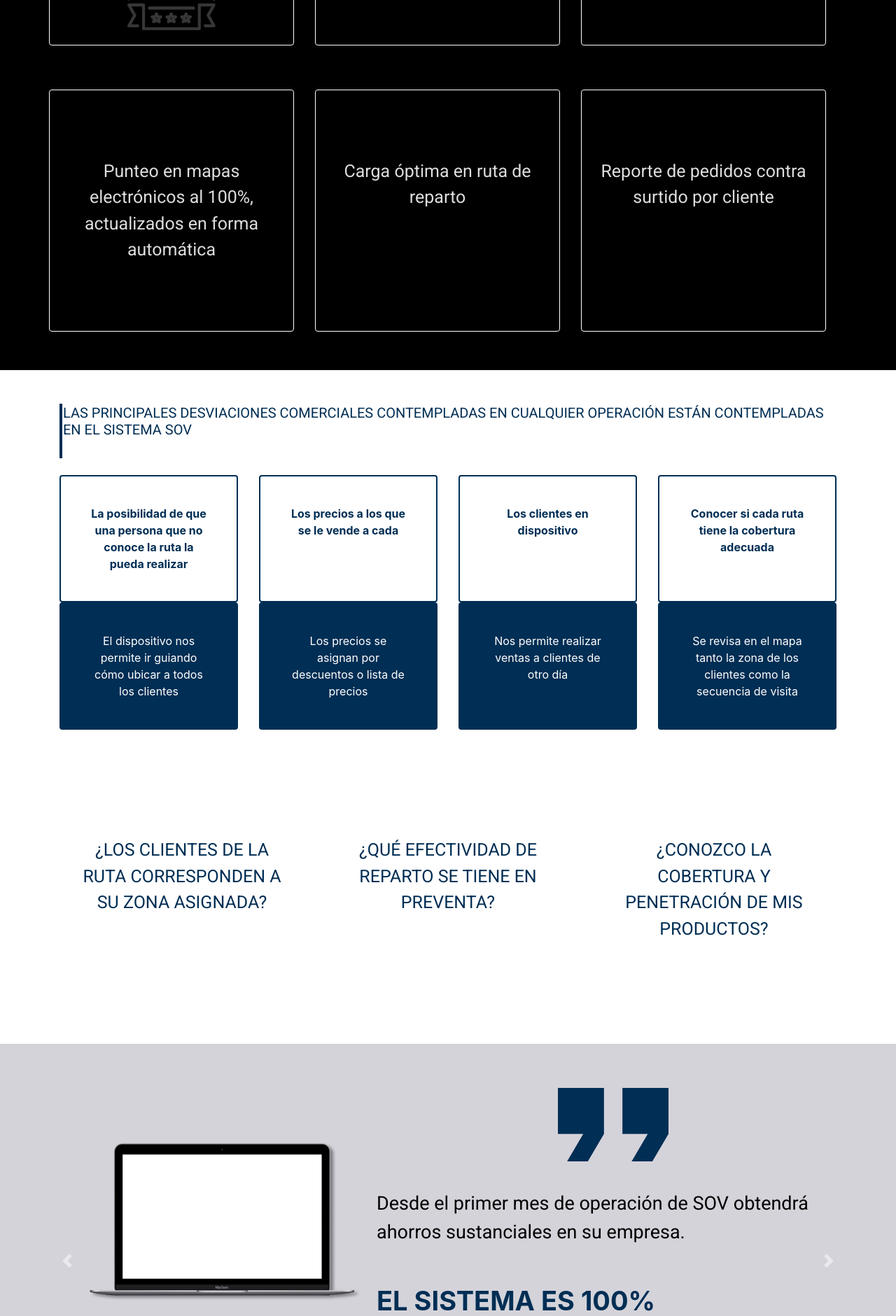
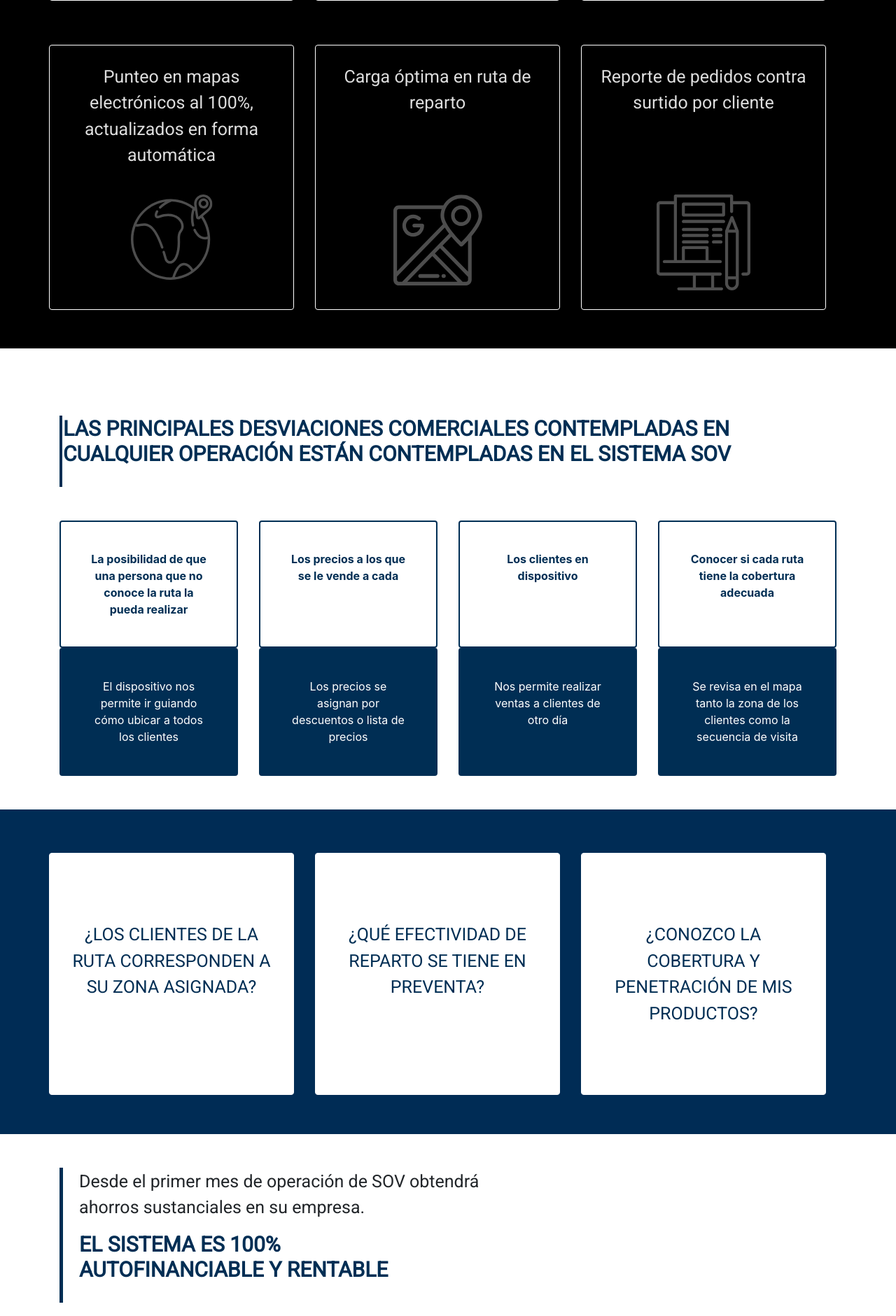
Before and after one commit to SergeantMini/susa2.0, a PHP site: page /sovrutas.php in a window 1280 px wide. Shown: the part 2284-4165 px from the top of the page at 70% size. Run offline with PHP 8.4, Linux system fonts and the light colour scheme.

Commit message:
update for upload of images

```diff
--- a/workspace/sovrutas.php
+++ b/workspace/sovrutas.php
@@ -198,18 +198,8 @@
                 <div class="col-sm" style="display:flex;">
                     <div class="card tarjeta" style="background:transparent;border-color:white;">
                         <div class="card-body">
-                            <p class="card-text textoTarjeta" style="padding-top:25%;padding-bottom:25%;font-size:25px;font-family: 'Roboto', sans-serif;">
-                                Certfica que todos los clientes correspondientes al día se visitaron
-                            </p>
-                            <img src="rectangulo 1_sovr.svg"/>
-                        </div>
-                    </div>
-                </div>
-                <div class="col-sm" style="display:flex;">
-                    <div class="card tarjeta" style="background:transparent;border-color:white;">
-                        <div class="card-body">
-                            <p class="card-text textoTarjeta" style="padding-top:25%;padding-bottom:25%;font-size:25px;font-family: 'Roboto', sans-serif;">
-                                Conocer los horarios y ubicación en que el vendedor realiza las operaciones
+                            <p class="card-text textoTarjeta" style="padding-top:2%;padding-bottom:2%;font-size:25px;font-family: 'Roboto', sans-serif;">
+                                Certfica que todos los clientes correspondientes al día se visitaron <br><br><br><img src="rectangulo 1_sovr.svg"/>
                             </p>
                         </div>
                     </div>
@@ -217,8 +207,17 @@
                 <div class="col-sm" style="display:flex;">
                     <div class="card tarjeta" style="background:transparent;border-color:white;">
                         <div class="card-body">
-                            <p class="card-text textoTarjeta" style="padding-top:25%;padding-bottom:25%;font-size:25px;font-family: 'Roboto', sans-serif;">
-                                Libro de rutas actualizado en forma automática
+                            <p class="card-text textoTarjeta" style="padding-top:2%;padding-bottom:2%;font-size:25px;font-family: 'Roboto', sans-serif;">
+                                Conocer los horarios y ubicación en que el vendedor realiza las operaciones</br><br><img src="rectangulo 2_sovr.svg"/>
+                            </p>
+                        </div>
+                    </div>
+                </div>
+                <div class="col-sm" style="display:flex;">
+                    <div class="card tarjeta" style="background:transparent;border-color:white;">
+                        <div class="card-body">
+                            <p class="card-text textoTarjeta" style="padding-top:2%;padding-bottom:2%;font-size:25px;font-family: 'Roboto', sans-serif;">
+                                Libro de rutas actualizado en forma automática </br><br><br><br><img src="rectangulo 3_sovr.svg"/>
                             </p>
                         </div>
                     </div>
@@ -228,8 +227,8 @@
                 <div class="col-sm" style="display:flex;">
                     <div class="card tarjeta" style="background:transparent;border-color:white;">
                         <div class="card-body">
-                            <p class="card-text textoTarjeta" style="padding-top:25%;padding-bottom:25%;font-size:25px;font-family: 'Roboto', sans-serif;">
-                                Punteo en mapas electrónicos al 100%, actualizados en forma automática
+                            <p class="card-text textoTarjeta" style="padding-top:2%;padding-bottom:2%;font-size:25px;font-family: 'Roboto', sans-serif;">
+                                Punteo en mapas electrónicos al 100%, actualizados en forma automática </br><br><img src="rectangulo 4_sovr.svg"/>
                             </p>
                         </div>
                     </div>
@@ -237,8 +236,8 @@
                 <div class="col-sm" style="display:flex;">
                     <div class="card tarjeta" style="background:transparent;border-color:white;">
                         <div class="card-body">
-                            <p class="card-text textoTarjeta" style="padding-top:25%;padding-bottom:25%;font-size:25px;font-family: 'Roboto', sans-serif;">
-                                Carga óptima en ruta de reparto
+                            <p class="card-text textoTarjeta" style="padding-top:2%;padding-bottom:2%;font-size:25px;font-family: 'Roboto', sans-serif;">
+                                Carga óptima en ruta de reparto </br><br><br><br><img src="rectangulo 5_sovr.svg"/>
                             </p>
                         </div>
                     </div>
@@ -246,8 +245,8 @@
                 <div class="col-sm" style="display:flex;">
                     <div class="card tarjeta" style="background:transparent;border-color:white;">
                         <div class="card-body">
-                            <p class="card-text textoTarjeta" style="padding-top:25%;padding-bottom:25%;font-size:25px;font-family: 'Roboto', sans-serif;">
-                                Reporte de pedidos contra surtido por cliente
+                            <p class="card-text textoTarjeta" style="padding-top:2%;padding-bottom:2%;font-size:25px;font-family: 'Roboto', sans-serif;">
+                                Reporte de pedidos contra surtido por cliente </br><br><br><br><img src="rectangulo 6_sovr.svg"/>
                             </p>
                         </div>
                     </div>
@@ -258,43 +257,52 @@
   </div>
 </div>
 
-<br><br>
+<br><br><br><br>
 
 <div class="container">
     <table>
         <tr>
             <td style="border-left: 4px solid #002E54;size:contain;">
-                <h5 class="subtitulo" style="text-align:left;color: #002E54;">LAS PRINCIPALES DESVIACIONES COMERCIALES CONTEMPLADAS EN CUALQUIER OPERACIÓN ESTÁN CONTEMPLADAS EN EL SISTEMA SOV</h5>
+                <h5 class="subtitulo" style="text-align:left;color: #002E54;font-weight:bold;font-family: 'Roboto', sans-serif;font-size:30px;">
+                    LAS PRINCIPALES DESVIACIONES COMERCIALES CONTEMPLADAS EN CUALQUIER OPERACIÓN ESTÁN CONTEMPLADAS EN EL SISTEMA SOV</h5>
             </td>
         </tr>
     </table>
-    <br>
+    <br><br>
   <div class="row" >
     <div class="col-sm-12 col-md-6 col-lg-3" style="display: flex;display: -webkit-flex;flex-wrap: wrap;">
       <div class="card" style="flex:1;border: solid 2px #002E54;">
   <div class="card-body">
-    <p class="card-text" style="padding-top:10%;padding-bottom:10%;padding-left:10%;padding-right:10%;text-align:center;color:#002E54;font-weight:bold;">La posibilidad de que una persona que no conoce la ruta la pueda realizar</p>
+    <p class="card-text" style="padding-top:10%;padding-bottom:10%;padding-left:10%;padding-right:10%;text-align:center;color:#002E54;font-weight:bold;">
+        La posibilidad de que una persona que no conoce la ruta la pueda realizar
+    </p>
   </div>
 </div>
     </div>
     <div class="col-sm-12 col-md-6 col-lg-3" style="display: flex;display: -webkit-flex;flex-wrap: wrap;">
       <div class="card" style="flex:1;border: solid 2px #002E54;">
   <div class="card-body">
-    <p class="card-text" style="padding-top:10%;padding-bottom:10%;padding-left:10%;padding-right:10%;text-align:center;color:#002E54;font-weight:bold;">Los precios a los que se le vende a cada</p>
+    <p class="card-text" style="padding-top:10%;padding-bottom:10%;padding-left:10%;padding-right:10%;text-align:center;color:#002E54;font-weight:bold;">
+        Los precios a los que se le vende a cada
+    </p>
   </div>
 </div>
     </div>
     <div style="display: flex;display: -webkit-flex;flex-wrap: wrap;" class="col-sm-12 col-md-6 col-lg-3">
       <div style="flex:1;border: solid 2px #002E54;" class="card">
   <div class="card-body">
-    <p class="card-text" style="padding-top:10%;padding-bottom:10%;padding-left:10%;padding-right:10%;text-align:center;color:#002E54;font-weight:bold;">Los clientes en dispositivo</p>
+    <p class="card-text" style="padding-top:10%;padding-bottom:10%;padding-left:10%;padding-right:10%;text-align:center;color:#002E54;font-weight:bold;">
+        Los clientes en dispositivo
+    </p>
   </div>
 </div>
     </div>
     <div class="col-sm-12 col-md-6 col-lg-3" style="display: flex;display: -webkit-flex;flex-wrap: wrap;" >
       <div style="flex:1;border: solid 2px #002E54;" class="card">
   <div class="card-body">
-    <p class="card-text" style="padding-top:10%;padding-bottom:10%;padding-left:10%;padding-right:10%;text-align:center;color:#002E54;font-weight:bold;">Conocer si cada ruta tiene la cobertura adecuada</p>
+    <p class="card-text" style="padding-top:10%;padding-bottom:10%;padding-left:10%;padding-right:10%;text-align:center;color:#002E54;font-weight:bold;">
+        Conocer si cada ruta tiene la cobertura adecuada
+    </p>
   </div>
 </div>
     </div>
@@ -303,28 +311,36 @@
     <div class="col-sm-12 col-md-6 col-lg-3" style="display: flex;display: -webkit-flex;flex-wrap: wrap;" >
       <div style="flex:1;border: solid 2px #002E54;background-color:#002E54;" class="card">
         <div class="card-body">
-            <p class="card-text" style="padding-top:10%;padding-bottom:10%;padding-left:10%;padding-right:10%;text-align:center;color:white;">El dispositivo nos permite ir guiando cómo ubicar a todos los clientes</p>
+            <p class="card-text" style="padding-top:10%;padding-bottom:10%;padding-left:10%;padding-right:10%;text-align:center;color:white;">
+                El dispositivo nos permite ir guiando cómo ubicar a todos los clientes
+            </p>
         </div>
       </div>
     </div>
     <div class="col-sm-12 col-md-6 col-lg-3" style="display: flex;display: -webkit-flex;flex-wrap: wrap;" >
       <div style="flex:1;border: solid 2px #002E54;background-color:#002E54;" class="card">
         <div class="card-body">
-            <p class="card-text" style="padding-top:10%;padding-bottom:10%;padding-left:10%;padding-right:10%;text-align:center;color:white;">Los precios se asignan por descuentos o lista de precios</p>
+            <p class="card-text" style="padding-top:10%;padding-bottom:10%;padding-left:10%;padding-right:10%;text-align:center;color:white;">
+                Los precios se asignan por descuentos o lista de precios
+            </p>
         </div>
       </div>
     </div>
     <div class="col-sm-12 col-md-6 col-lg-3" style="display: flex;display: -webkit-flex;flex-wrap: wrap;" >
       <div style="flex:1;border: solid 2px #002E54;background-color:#002E54;" class="card">
         <div class="card-body">
-            <p class="card-text" style="padding-top:10%;padding-bottom:10%;padding-left:10%;padding-right:10%;text-align:center;color:white;">Nos permite realizar ventas a clientes de otro día</p>
+            <p class="card-text" style="padding-top:10%;padding-bottom:10%;padding-left:10%;padding-right:10%;text-align:center;color:white;">
+                Nos permite realizar ventas a clientes de otro día
+            </p>
         </div>
       </div>
     </div>
     <div class="col-sm-12 col-md-6 col-lg-3" style="display: flex;display: -webkit-flex;flex-wrap: wrap;" >
       <div style="flex:1;border: solid 2px #002E54;background-color:#002E54;" class="card">
         <div class="card-body">
-            <p class="card-text" style="padding-top:10%;padding-bottom:10%;padding-left:10%;padding-right:10%;text-align:center;color:white;">Se revisa en el mapa tanto la zona de los clientes como la secuencia de visita</p>
+            <p class="card-text" style="padding-top:10%;padding-bottom:10%;padding-left:10%;padding-right:10%;text-align:center;color:white;">
+                Se revisa en el mapa tanto la zona de los clientes como la secuencia de visita
+            </p>
         </div>
       </div>
     </div>
@@ -333,105 +349,58 @@
 
 <br><br>
 
-<div class="container">
-    <div class="row" style="padding-bottom:%;">
+<div style="background: #002C55;">
+    <div class="row" style="text-algin:center;width:100%;" align="center">
+        <div class="container">
+            <div class="row" style="padding-bottom:5%;padding-top:5%;">
                 <div class="col-sm" style="display:flex;text-align:center;">
-                    <div class="card tarjeta" style="background:transparent;border-color:white;text-align:center;">
+                    <div class="card tarjeta" style="background:white;border-color:white;text-align:center;">
                         <div class="card-body">
-                            <p class="card-text textoTarjeta" style="padding-top:25%;padding-bottom:25%;font-size:25px;font-family: 'Roboto', sans-serif;color:#002E54;">¿LOS CLIENTES DE LA RUTA CORRESPONDEN A SU ZONA ASIGNADA?</p>
+                            <p class="card-text textoTarjeta" style="padding-top:25%;padding-bottom:25%;font-size:25px;font-family: 'Roboto', sans-serif;color:#002E54;">
+                                ¿LOS CLIENTES DE LA RUTA CORRESPONDEN A SU ZONA ASIGNADA?
+                            </p>
                         </div>
                     </div>
                 </div>
                 <div class="col-sm" style="display:flex;">
-                    <div class="card tarjeta" style="background:transparent;border-color:white;text-align:center;">
+                    <div class="card tarjeta" style="background:white;border-color:white;text-align:center;">
                         <div class="card-body">
-                            <p class="card-text textoTarjeta" style="padding-top:25%;padding-bottom:25%;font-size:25px;font-family: 'Roboto', sans-serif;color:#002E54;">¿QUÉ EFECTIVIDAD DE REPARTO SE TIENE EN PREVENTA?</p>
+                            <p class="card-text textoTarjeta" style="padding-top:25%;padding-bottom:25%;font-size:25px;font-family: 'Roboto', sans-serif;color:#002E54;">
+                                ¿QUÉ EFECTIVIDAD DE REPARTO SE TIENE EN PREVENTA?
+                            </p>
                         </div>
                     </div>
                 </div>
                 <div class="col-sm" style="display:flex;">
-                    <div class="card tarjeta" style="background:transparent;border-color:white;text-align:center;">
+                    <div class="card tarjeta" style="background:white;border-color:white;text-align:center;">
                         <div class="card-body">
-                            <p class="card-text textoTarjeta" style="padding-top:25%;padding-bottom:25%;font-size:25px;font-family: 'Roboto', sans-serif;color:#002E54;">¿CONOZCO LA COBERTURA Y PENETRACIÓN DE MIS PRODUCTOS?</p>
+                            <p class="card-text textoTarjeta" style="padding-top:25%;padding-bottom:25%;font-size:25px;font-family: 'Roboto', sans-serif;color:#002E54;">
+                                ¿CONOZCO LA COBERTURA Y PENETRACIÓN DE MIS PRODUCTOS?
+                            </p>
                         </div>
                     </div>
                 </div>
             </div>
+        </div>
+    </div>
 </div>
 
 <br><br>
 
-<div id="carouselExampleIndicators2" class="carousel slide" data-ride="carousel" style="background-color: #D4D3DA;">
-  <ol class="carousel-indicators">
-    <li data-target="#carouselExampleIndicators2" data-slide-to="0" class="active"></li>
-    <li data-target="#carouselExampleIndicators2" data-slide-to="1"></li>
-  </ol>
-  <div class="carousel-inner">
-    <ul>
-    <div class="carousel-item active">
-      <div class="anim4" style="height:620px;">
-        <div class="container" align="center" style="width:100%;padding-top:5%;padding-bottom:5%;">
-                  <table style="width:100%;">
-                    <tr style="width:100%;">
-                      <td style="text-align:center;">
-                        <img src="laptop.png" style="max-width:90%;max-height:90%;min-width:30%;min-height:30%">
-                      </td>
-                      <td style="text-align:center;">
-                      <img src="quote-watermark_rutas.svg" align="center" style="text-align:center;">
-                        <p style="color:black;padding-top:40px;font-size: 27px;font-family: 'Roboto', sans-serif;text-align:left;"> Desde el primer mes de operación de SOV obtendrá ahorros sustanciales en su empresa. </p>
-                        <h1 style="color:#002E54;padding-top:40px;font-weight:bold;font-size: 38px;text-align:left;">EL SISTEMA ES 100% AUTOFINANCIABLE Y RENTABLE</h1>
-                      </td>
-                    </tr>
-                  </table>
-                </div>
-      </div>
-    </div>
-    <div class="carousel-item">
-       <div class="anim5" style="display:flex;">
-            <div class="container" align="center" style="width:100%;padding-top:5%;padding-bottom:5%;">
-                  <table style="width:100%;">
-                    <tr style="width:100%;">
-                      <td style="text-align:center;">
-                        <img src="laptop.png" style="max-width:90%;max-height:90%">
-                      </td>
-                      <td style="text-align:center">
-                        <h1 style="color:#002E54;padding-top:40px;font-weight:bold;font-size: 38px;text-align:left">NUESTROS SISTEMAS CONTEMPLAN LAS PRINCIPALES VARIANTES DE RUTA </h1>
-                        <p style="color:black;padding-top:40px;font-size: 27px;font-family: 'Roboto', sans-serif;text-align:left">Autoventa</br>Preventa</br>Call Center</br>Porteo</p>
-                      </td>
-                    </tr>
-                  </table>
-                </div>
-      </div>
-    </div>
-    </ul>
-  </div>
-  <a class="carousel-control-prev" href="#carouselExampleIndicators2" role="button" data-slide="prev">
-    <span class="carousel-control-prev-icon" aria-hidden="true"></span>
-    <span class="sr-only">Previous</span>
-  </a>
-  <a class="carousel-control-next" href="#carouselExampleIndicators2" role="button" data-slide="next">
-    <span class="carousel-control-next-icon" aria-hidden="true"></span>
-    <span class="sr-only">Next</span>
-  </a>
+<div class="container">
+    <table align="center" style="width:100%;text-align:left;margin: 0 auto;">
+        <tr>
+            <td style="border-left: 5px solid #002E54;size:contain;">
+                <p style="padding-left:2%;font-size:25px;font-family: 'Roboto', sans-serif;">Desde el primer mes de operación de SOV obtendrá</br> ahorros sustanciales en su empresa.</p>
+                <h5 class="subtitulo" style="padding-left:2%;text-align:left;color: #002E54;font-weight:bold;font-family: 'Roboto', sans-serif;font-size:30px;">
+                    EL SISTEMA ES 100% </br>AUTOFINANCIABLE Y RENTABLE
+                </h5>
+            </td>
+        </tr>
+    </table>
 </div>
 
-
 <br><br><br><br>
-
-
-<div class="container">
-    <div class="row">
-        <div class="col-sm" >
-            <h5 style="color: #4c4c4c;
-	font-size: 30px;
-	font-family: 'Roboto', sans-serif;
-	font-weight: normal;
-	text-align: center;
-	color: #4C4C4C;">TODOS NUESTROS SISTEMAS SON OPERADOS POR GRAMA SAPI DE CV. </h5>
-        </div>
-    </div>
-</div>
-<br>
 
 
 <br><br>
```
